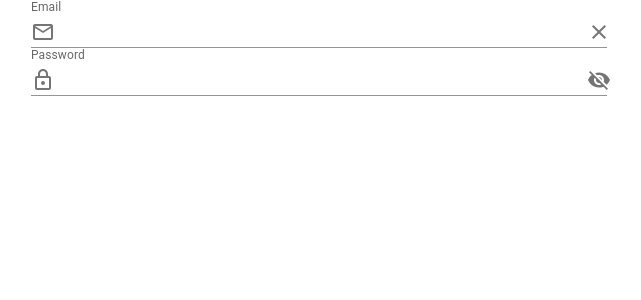
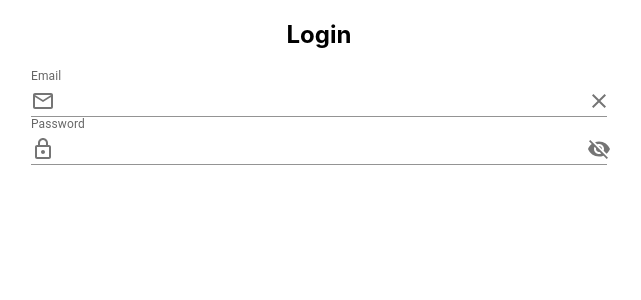
Before and after one commit to Thiagoccarb/Q9-Tecnologia---chalenge, a React (Create React App) app: page / in a window 1280 px wide. Shown: the top 300 px of the page, without its empty margins (321-962 px from the left). Built offline with nearby package versions, Linux system fonts and the light colour scheme.

Commit message:
Implements h1 tag and flexDirection css property in Grid component in LoginPage.tsx

```diff
--- a/src/pages/login/LoginPage.tsx
+++ b/src/pages/login/LoginPage.tsx
@@ -10,8 +10,14 @@ export default function LoginPage() {
       component='section'
       alignItems='center'
       justifyContent='center'
+      flexDirection='column'
       sx={{ margin: 'auto' }}
     >
+      <Grid
+        item
+      >
+        <h1>Login</h1>
+      </Grid>
       <Grid
         item
       >
```
